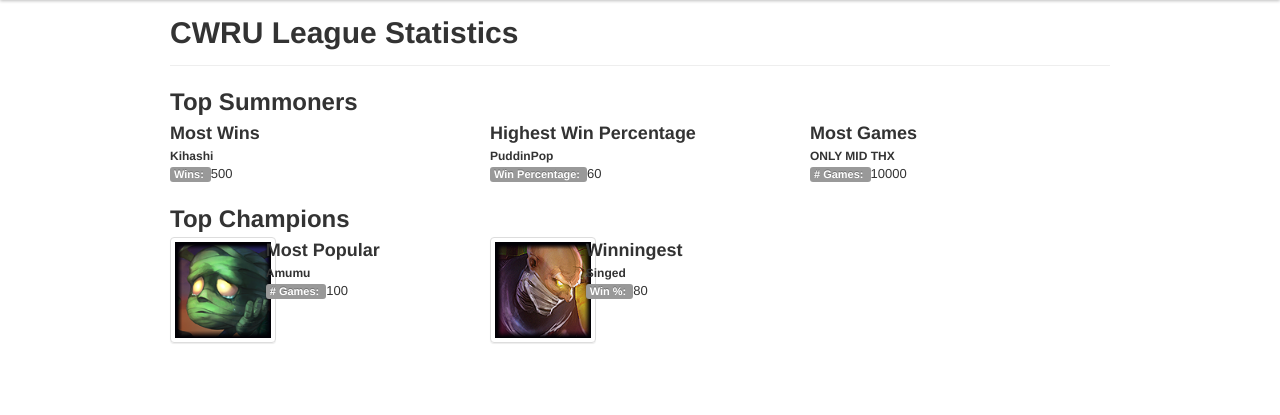
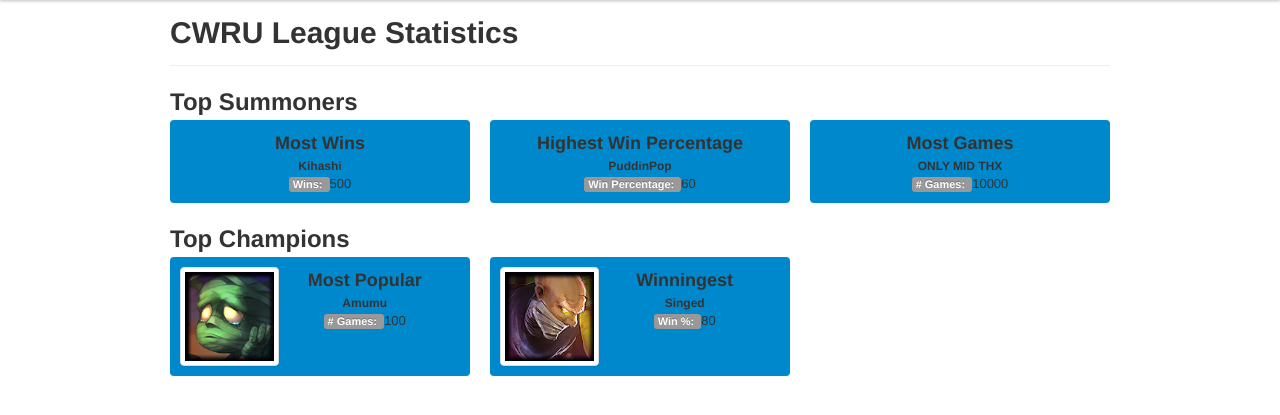
Before and after one commit to worst/league-stats, a Flask app: page /league in a window 1280 px wide. Shown: the part 40-455 px from the top of the page. Run offline with Flask 2, Linux system fonts and the light colour scheme; some libraries are stand-ins or nearby versions.

Commit message:
Added some extra CSS for styling on the league stats page.

```diff
--- a/static/css/main.css
+++ b/static/css/main.css
@@ -1,15 +1,38 @@
+/*---------------------------------------------------
+    LESS Elements 0.6
+  ---------------------------------------------------
+    A set of useful LESS mixins by Dmitry Fadeyev
+    Special thanks for mixin suggestions to:
+      Kris Van Herzeele,
+      Benoit Adam,
+      Portenart Emile-Victor,
+      Ryan Faerman
+
+    More info at: http://lesselements.com
+-----------------------------------------------------*/
 body {
   margin-top: 40px;
 }
-
-.champion-name{
+.champion-name {
   margin-top: 3px;
   margin-bottom: 3px;
   text-align: center;
-
   display: block;
 }
-
-#champion-splash{
+#champion-splash {
   margin-bottom: 20px;
 }
+.info-block {
+  text-align: center;
+  background-color: #08C;
+  -webkit-border-radius: 4px;
+  -moz-border-radius: 4px;
+  border-radius: 4px;
+  -moz-background-clip: padding;
+  -webkit-background-clip: padding-box;
+  background-clip: padding-box;
+  padding: 10px;
+}
+.info-block .thumbnail {
+  background-color: #FFFFFF;
+}
--- /dev/null
+++ b/static/css/main.less
@@ -0,0 +1,28 @@
+@import "elements.less";
+
+body {
+	margin-top: 40px;
+}
+
+.champion-name{
+	margin-top: 3px;
+	margin-bottom: 3px;
+	text-align: center;
+
+	display: block;
+}
+
+#champion-splash{
+	margin-bottom: 20px;
+}
+
+.info-block{
+	text-align: center;
+	background-color: #08C;
+	.rounded(4px);
+	padding: 10px;
+
+	.thumbnail{
+		background-color: #FFFFFF;
+	}
+}
```
Lines whose indentation alone changed are shown as unchanged.
